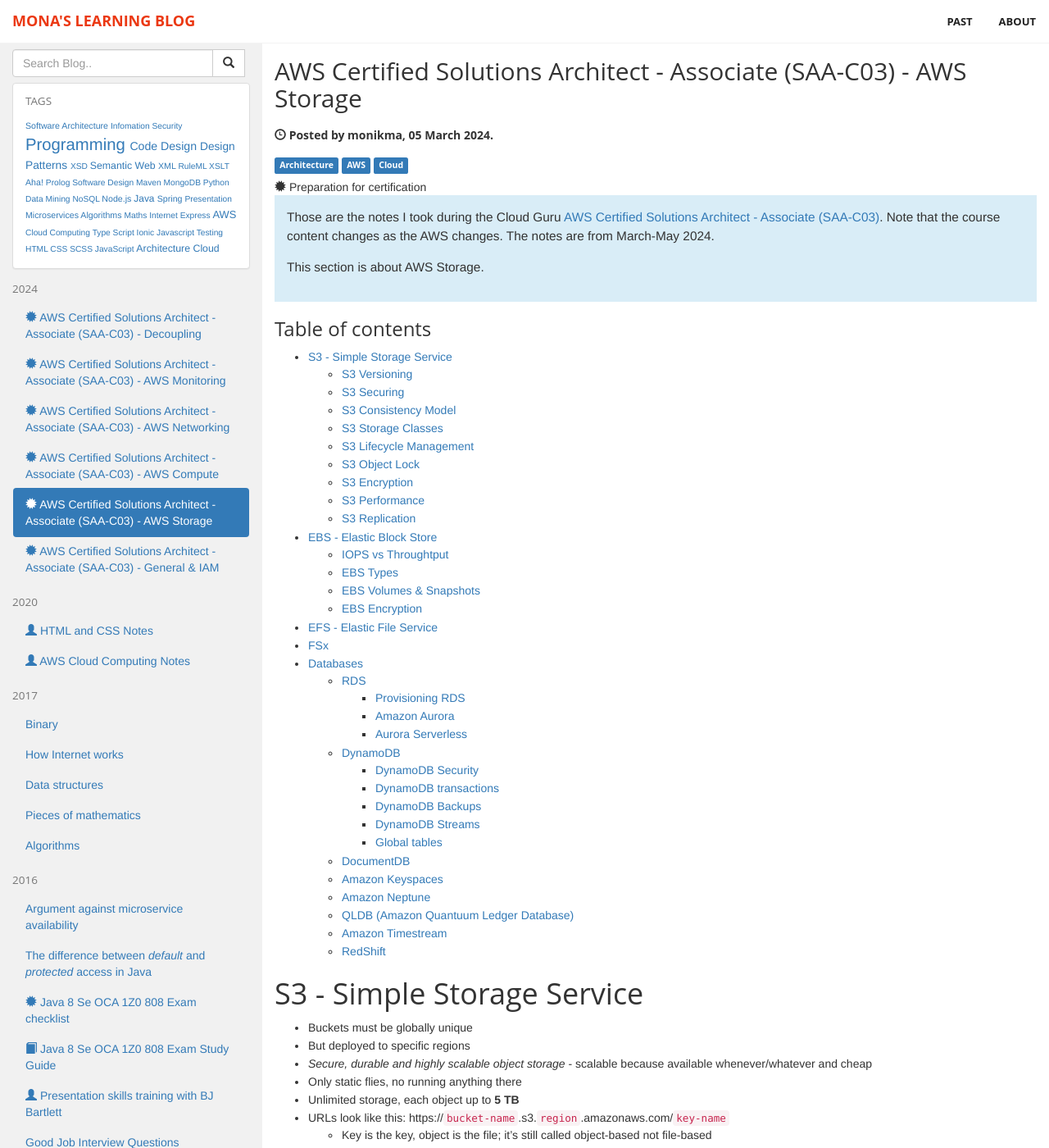
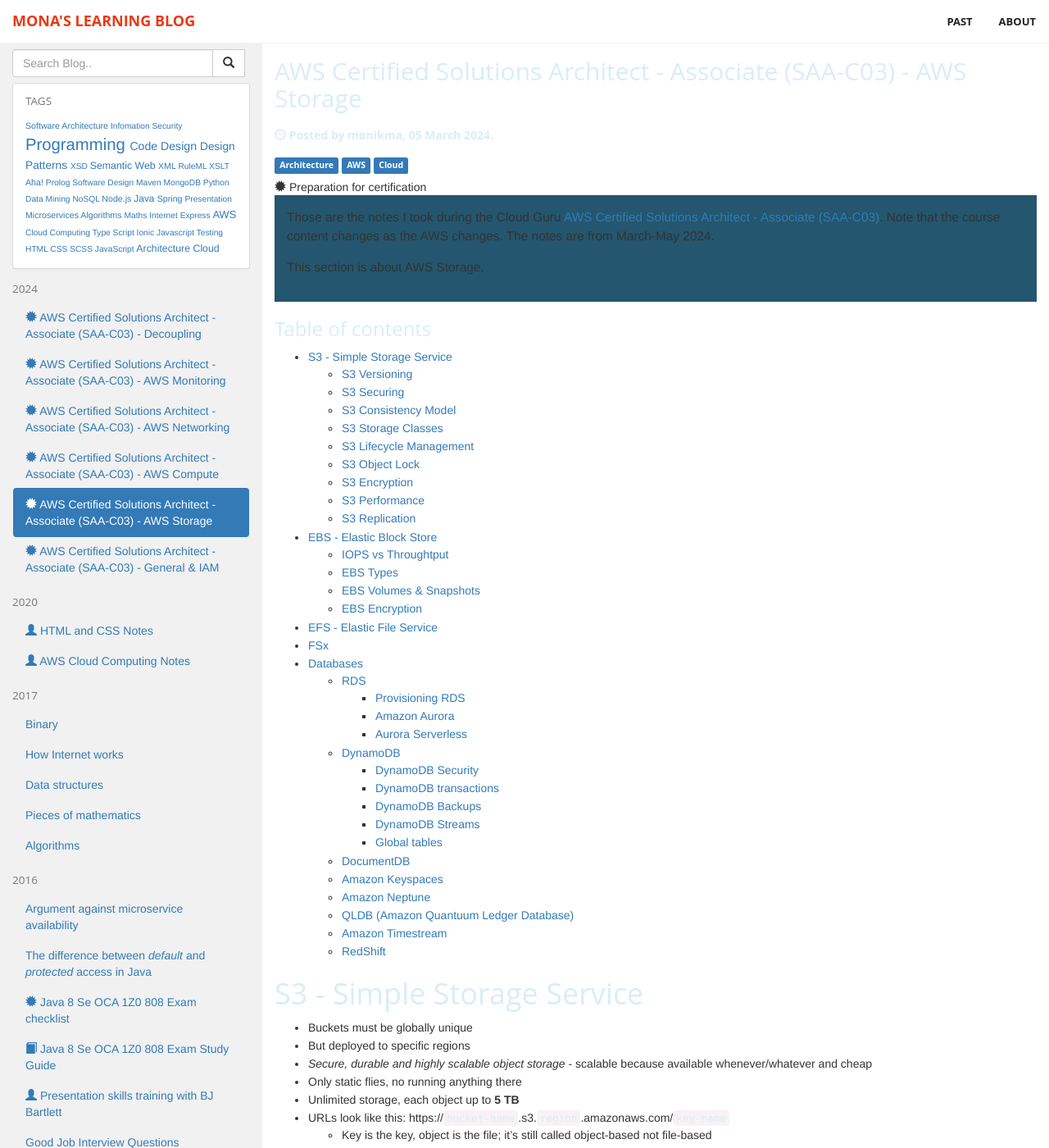
Before and after one commit to monikma/monikma.github.io, a Jekyll site: the page built from _posts/2024-03-05-aws-certified-solutions-architect-storage.md, in a window 1280 px wide and 1400 px high. Shown: the whole window at 82% size. Built offline with Jekyll 4.4.1, drawn with Linux system fonts in a browser that asks for light colours.

Commit message:
Fix: color

```diff
--- a/_layouts/post.html
+++ b/_layouts/post.html
@@ -20,18 +20,18 @@
     {% if page.emphasisColor %}
     <style>
         code {
-            color:  {{ page.emphasisColor }};
+            color:  #{{ page.emphasisColor }};
         }
         b {
-            font-color:  {{ page.emphasisColor }};
-            background-color:  {{ page.emphasisColorBg }};
+            font-color:  #{{ page.emphasisColor }};
+            background-color:  #{{ page.emphasisColorBg }};
             font-weight: lighter;
         }
         h1, h2, h3, h4, h5, h6 {
-            color:  {{ page.emphasisColor }};
+            color:  #{{ page.emphasisColor }};
         }
         .bg-info {
-          background-color:  {{ page.emphasisColorBg }};
+          background-color:  #{{ page.emphasisColorBg }};
         }
     </style>
     {% endif %}
--- a/_posts/2024-03-05-aws-certified-solutions-architect-storage.md
+++ b/_posts/2024-03-05-aws-certified-solutions-architect-storage.md
@@ -9,8 +9,8 @@
 - Cloud
 commentIssueId: 44
 type: certification
-emphasisColor: #d9edf7
-emphasisColorBg: #24566f
+emphasisColor: d9edf7
+emphasisColorBg: 24566f
 ---
 
 <div class="bg-info panel-body" markdown="1">
```
